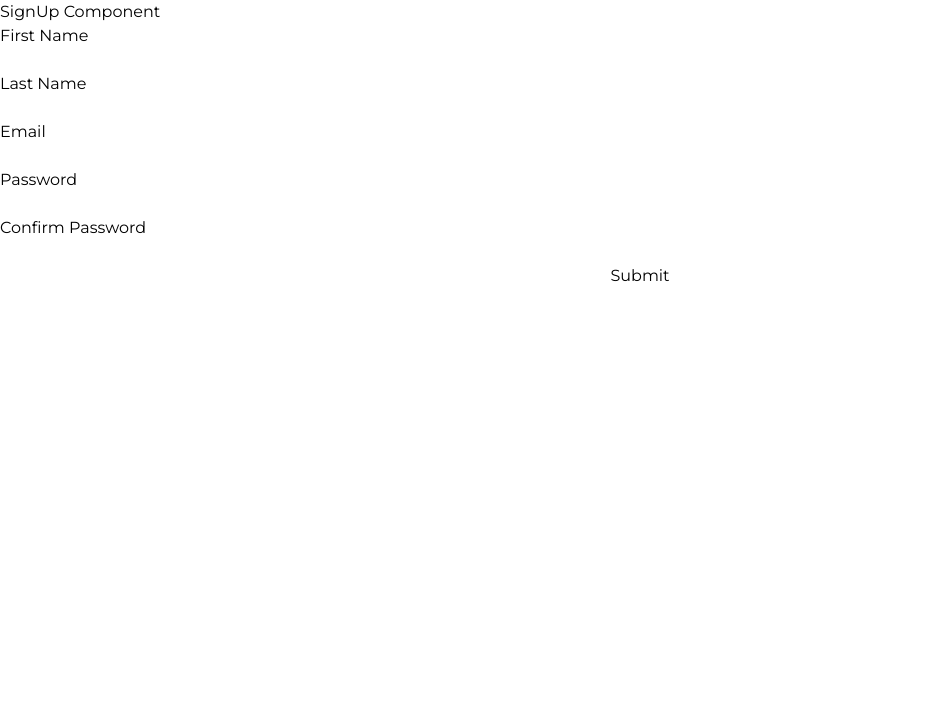
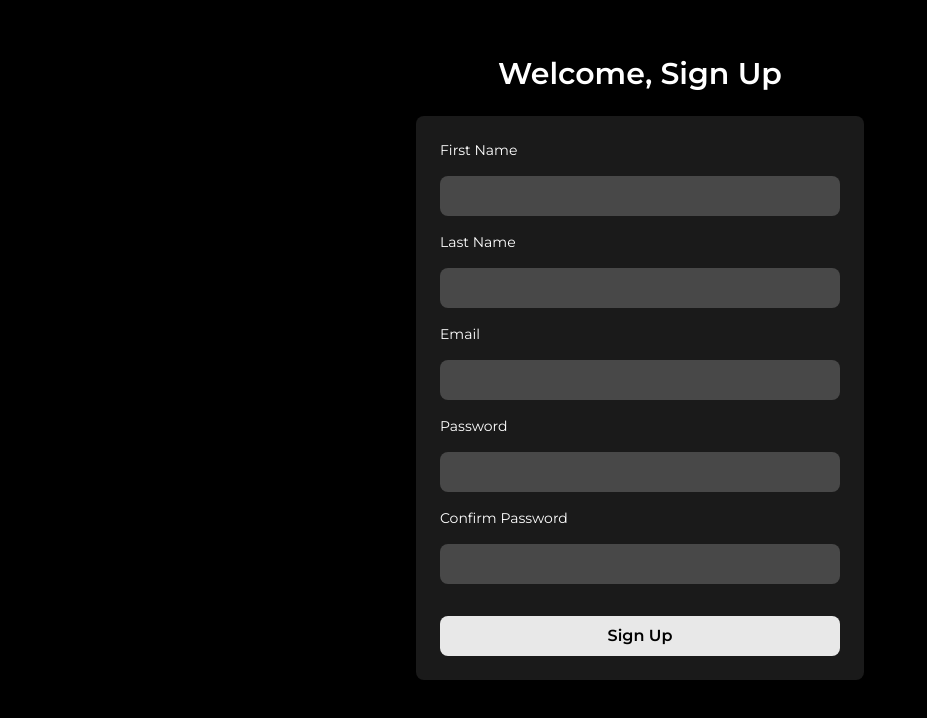
Before and after one commit to Haruna-dev-droid/product-cart, a React (Vite) app: page /signup in a window 1280 px wide. Shown: the top 718 px of the page, without its empty margins (0-927 px from the left). Built offline with nearby package versions, Linux system fonts and the light colour scheme; no server answers.

Commit message:
synced sign up with profile

```diff
--- a/src/components/LandingPage.jsx
+++ b/src/components/LandingPage.jsx
@@ -57,9 +57,9 @@ function LandingPage({ products }) {
             </li>
 
             <li>
-              <a href="" className="border rounded-full p-1">
+              <NavLink to="/profile" className="border rounded-full p-1">
                 👤
-              </a>{" "}
+              </NavLink>{" "}
             </li>
           </ul>
         </div>
--- a/src/components/Profile.jsx
+++ b/src/components/Profile.jsx
@@ -1,7 +1,19 @@
-import React from "react";
-import { NavLink } from "react-router-dom";
+import React, { useEffect, useState } from "react";
+import { NavLink, useLocation } from "react-router-dom";
 
 export default function Profile() {
+  const location = useLocation();
+  const [user, setUser] = useState(() => {
+    const savedUserData = localStorage.getItem("userData");
+    return savedUserData ? JSON.parse(savedUserData) : null;
+  });
+
+  useEffect(() => {
+    if (location.state?.userData) {
+      setUser(location.state.userData);
+      localStorage.setItem("userData", JSON.stringify(location.state.userData));
+    }
+  }, [location.state]);
   const userStats = [
     { label: "Total Spent", value: "$2,450", percentage: 65 },
     { label: "Orders", value: "24", percentage: 45 },
@@ -9,7 +21,7 @@ export default function Profile() {
   ];
 
   return (
-    <div className="min-h-screen bg-black text-white p-8 mt-10">
+    <div className="min-h-screen bg-black text-white p-8 ">
       <div className="max-w-4xl mx-auto">
         {/* Header */}
         <div className="flex justify-between items-center mb-12">
@@ -32,8 +44,12 @@ export default function Profile() {
               👤
             </div>
             <div>
-              <h2 className="text-2xl font-light ">Sarah Johnson</h2>
-              <p className="text-sm text-slate-500">sarah.johnson@email.com</p>
+              <h2 className="text-2xl font-light ">
+                {user ? `${user.firstName} ${user.lastName}` : "Guest User"}
+              </h2>
+              <p className="text-sm text-slate-500">
+                {user ? `${user.email}` : "Guest User"}
+              </p>
               <p className="text-xs text-slate-400 mt-1">
                 Member since Jan 2024
               </p>
--- a/src/components/SignUp.jsx
+++ b/src/components/SignUp.jsx
@@ -6,7 +6,6 @@ export default function SignUp() {
   const navigate = useNavigate();
   return (
     <>
-      <div>SignUp Component</div>
       <Formik
         initialValues={{
           firstName: "",
@@ -25,6 +24,8 @@ export default function SignUp() {
             !/^[A-Z0-9._%+-]+@[A-Z0-9.-]+\.[A-Z]{2,}$/i.test(values.email)
           ) {
             errors.email = "Invalid email address";
+          } else if (values.password !== values.confirmPassword) {
+            errors.confirmPassword = "Passwords must match";
           }
           // } else if (!values.firstName && !values.lastName) {
           //   errors.firstName = "First Name Required";
@@ -39,7 +40,7 @@ export default function SignUp() {
             // Redirect to profile page after successful sign-up
             navigate("/Profile", {
               state: {
-                userDate: {
+                userData: {
                   firstName: values.firstName,
                   lastName: values.lastName,
                   email: values.email,
@@ -51,25 +52,65 @@ export default function SignUp() {
         }}
       >
         {({ isSubmitting }) => (
-          <Form className="flex flex-col ">
-            <label htmlFor="firstName">First Name</label>
-            <Field name="firstName" id="firstName" />
+          <Form className=" bg-black text-white gap-4 p-4 min-h-screen">
+            <div className="text-center mt-10 text-3xl font-semibold">
+              Welcome, Sign Up
+            </div>
+            <div className="flex flex-col gap-4 max-w-md mx-auto bg-white/10 p-6 rounded-lg mt-6">
+              <label htmlFor="firstName" className="text-sm">
+                First Name
+              </label>
+              <Field
+                name="firstName"
+                id="firstName"
+                className="bg-white/20 rounded-lg p-2 focus:outline-none focus:ring-2 focus:ring-white/50"
+              />
               <ErrorMessage name="firstName" component="div" />
-            <label htmlFor="lastName">Last Name</label>
-            <Field name="lastName" id="lastName" />
+              <label htmlFor="lastName" className="text-sm">
+                Last Name
+              </label>
+              <Field
+                name="lastName"
+                id="lastName"
+                className="bg-white/20 rounded-lg p-2 focus:outline-none focus:ring-2 focus:ring-white/50"
+              />
               <ErrorMessage name="lastName" component="div" />
-            <label htmlFor="email">Email</label>
-            <Field type="email" name="email" />
+              <label htmlFor="email" className="text-sm">
+                Email
+              </label>
+              <Field
+                type="email"
+                name="email"
+                className="bg-white/20 rounded-lg p-2 focus:outline-none focus:ring-2 focus:ring-white/50"
+              />
               <ErrorMessage name="email" component="div" />
-            <label htmlFor="password">Password</label>
-            <Field type="password" name="password" />
+              <label htmlFor="password" className="text-sm">
+                Password
+              </label>
+              <Field
+                type="password"
+                name="password"
+                className="bg-white/20 rounded-lg p-2 focus:outline-none focus:ring-2 focus:ring-white/50"
+              />
               <ErrorMessage name="password" component="div" />
-            <label htmlFor="confirmPassword">Confirm Password</label>
-            <Field name="confirmPassword" id="confirmPassword" />
+              <label htmlFor="confirmPassword" className="text-sm">
+                Confirm Password
+              </label>
+              <Field
+                type="password"
+                name="confirmPassword"
+                id="confirmPassword"
+                className="bg-white/20 rounded-lg p-2 focus:outline-none focus:ring-2 focus:ring-white/50"
+              />
               <ErrorMessage name="confirmPassword" component="div" />
-            <button type="submit" disabled={isSubmitting}>
-              Submit
+              <button
+                type="submit"
+                disabled={isSubmitting}
+                className="bg-white/90 hover:bg-white text-black  font-semibold py-2 px-4 rounded-lg mt-4"
+              >
+                Sign Up
               </button>
+            </div>
           </Form>
         )}
       </Formik>
```
Lines whose indentation alone changed are shown as unchanged.
